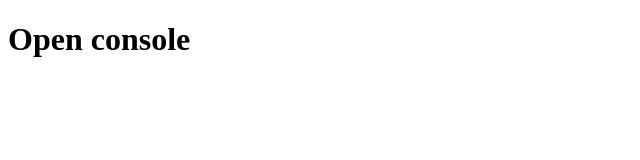
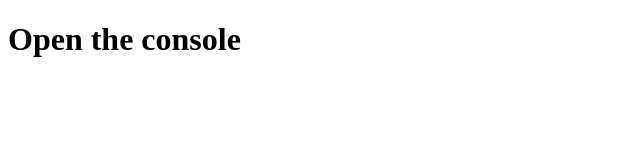
Before and after one commit to HllMtrxWrld/Console-Finances, a plain HTML site: page index.html in a window 1280 px wide. Shown: the whole page, without its empty margins (0-640 px from the left). Drawn offline with Linux system fonts and the light colour scheme.

Commit message:
In this commit toFixed was used to display average change properly. Also Readme file was changed to discribe this projec. I also added screenshot to readme file.

```diff
--- a/index.html
+++ b/index.html
@@ -7,7 +7,7 @@
   <title>M4 Challenge</title>
 </head>
 <body>
-  <h1>Open console</h1>
+  <h1>Open the console</h1>
   <script src="index.js"></script>
 </body>
 </html>
--- a/index.js
+++ b/index.js
@@ -125,7 +125,7 @@ for (let i = 0; i < changesArray.length; i++) {
 }
 
 let averageChange = sum / totalMonths;
-console.log('Average  Change: $' + Math.round(averageChange));
+console.log('Average  Change: $' + averageChange.toFixed(2));
 
 // Task 4 - the greatest increase in profits and greatest decrease in losses
 // (date and amount) over the entire period.
```
Also changed, not shown: Assets/Images/Screenshot.png (added), 1 other file.
